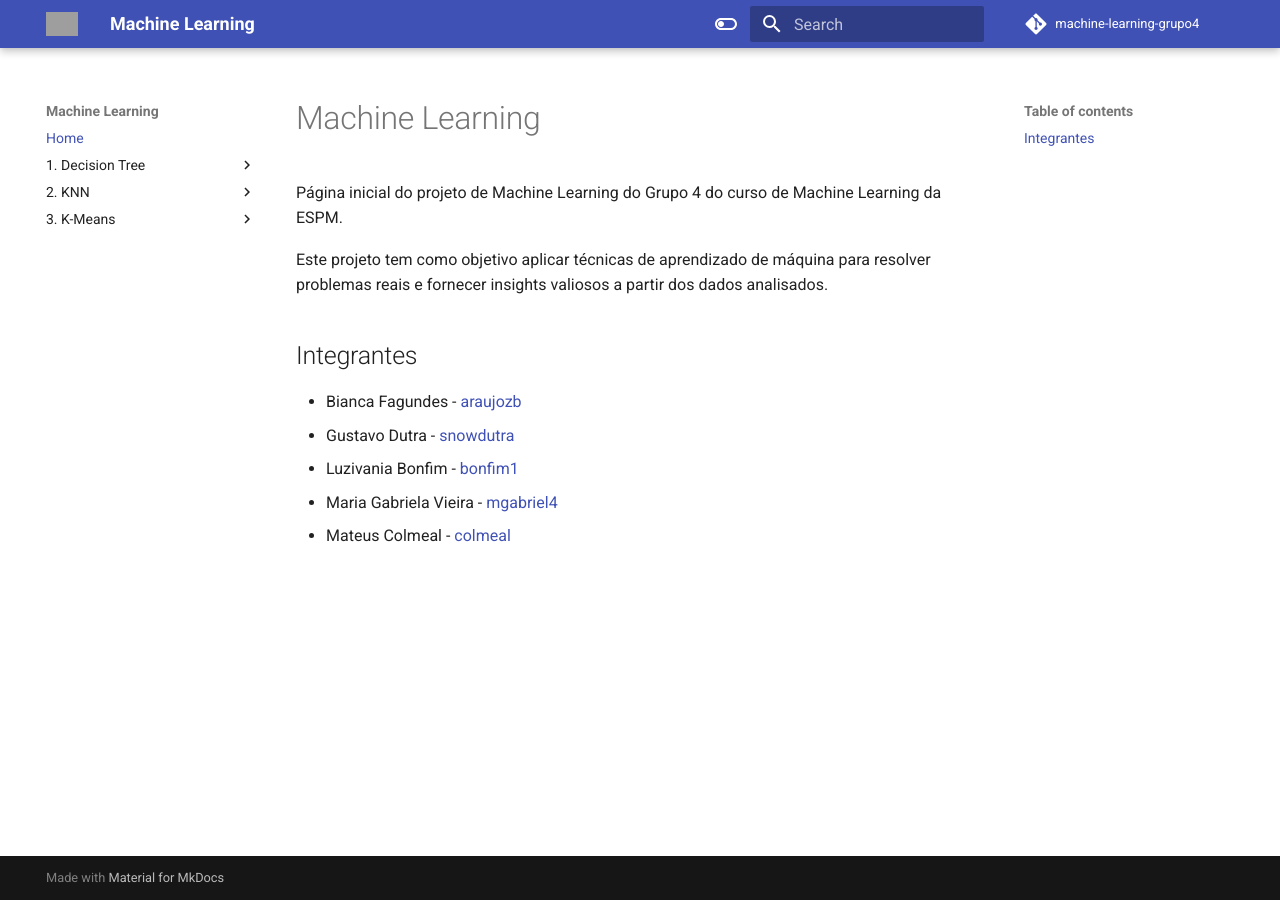
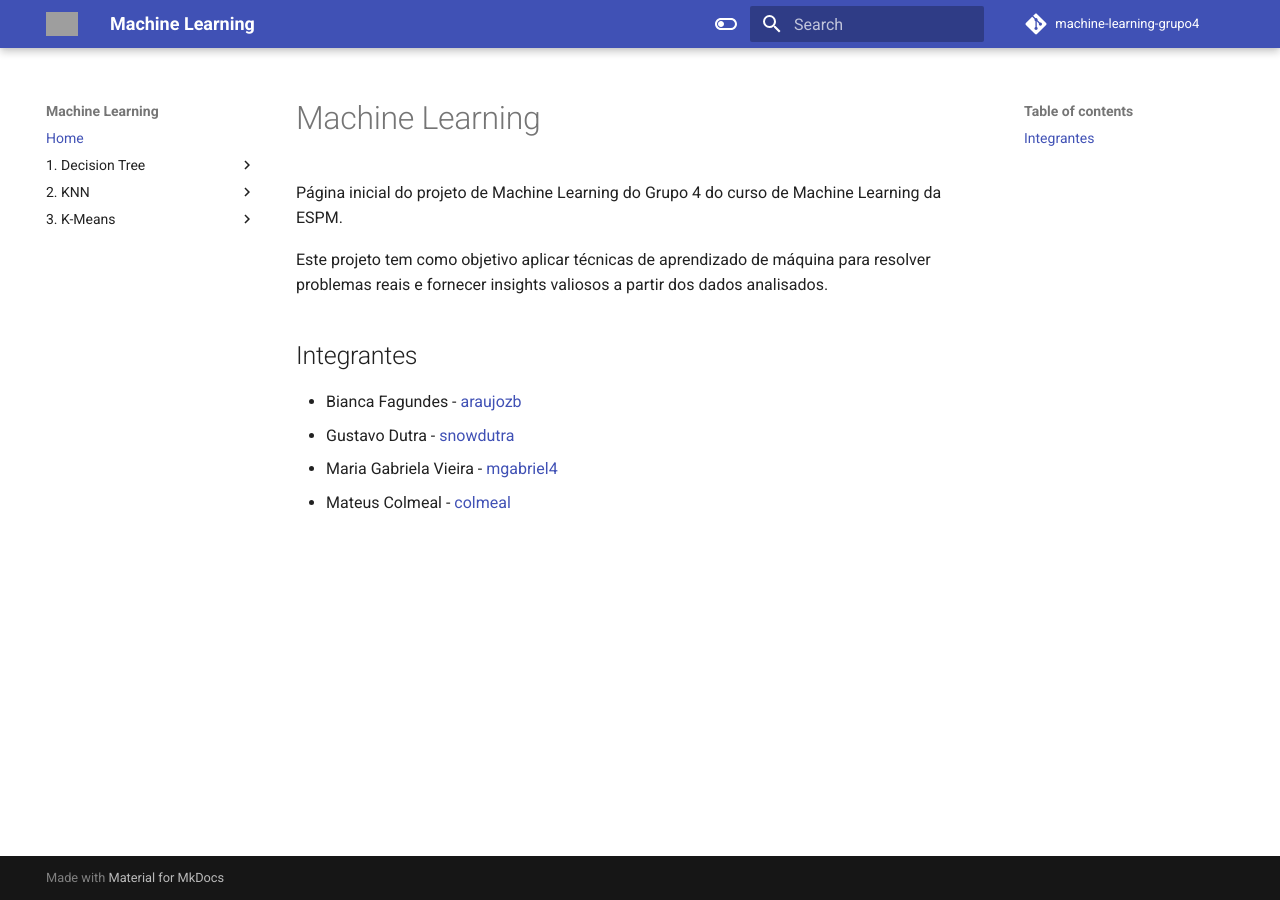
Before and after one commit to mgabriel4/machine-learning-grupo4, an MkDocs documentation site: the page built from docs/index.md, in a window 1280 px wide. Built offline with MkDocs 1.6.1 and Material for MkDocs 9.7.7, drawn with Linux system fonts in a browser that asks for light colours; comment, search, counter and statistics services are not loaded; grey boxes are pictures that could not be loaded.

Commit message:
Update index.md

```diff
--- a/docs/index.md
+++ b/docs/index.md
@@ -8,6 +8,5 @@ Este projeto tem como objetivo aplicar técnicas de aprendizado de máquina para
 
 - Bianca Fagundes - [araujozb](https://github.com/araujozb)
 - Gustavo Dutra - [snowdutra](https://github.com/snowdutra)
-- Luzivania Bonfim - [bonfim1](https://github.com/bonfim1)
 - Maria Gabriela Vieira - [mgabriel4](https://github.com/mgabriel4)
 - Mateus Colmeal - [colmeal](https://github.com/colmeal)
```
